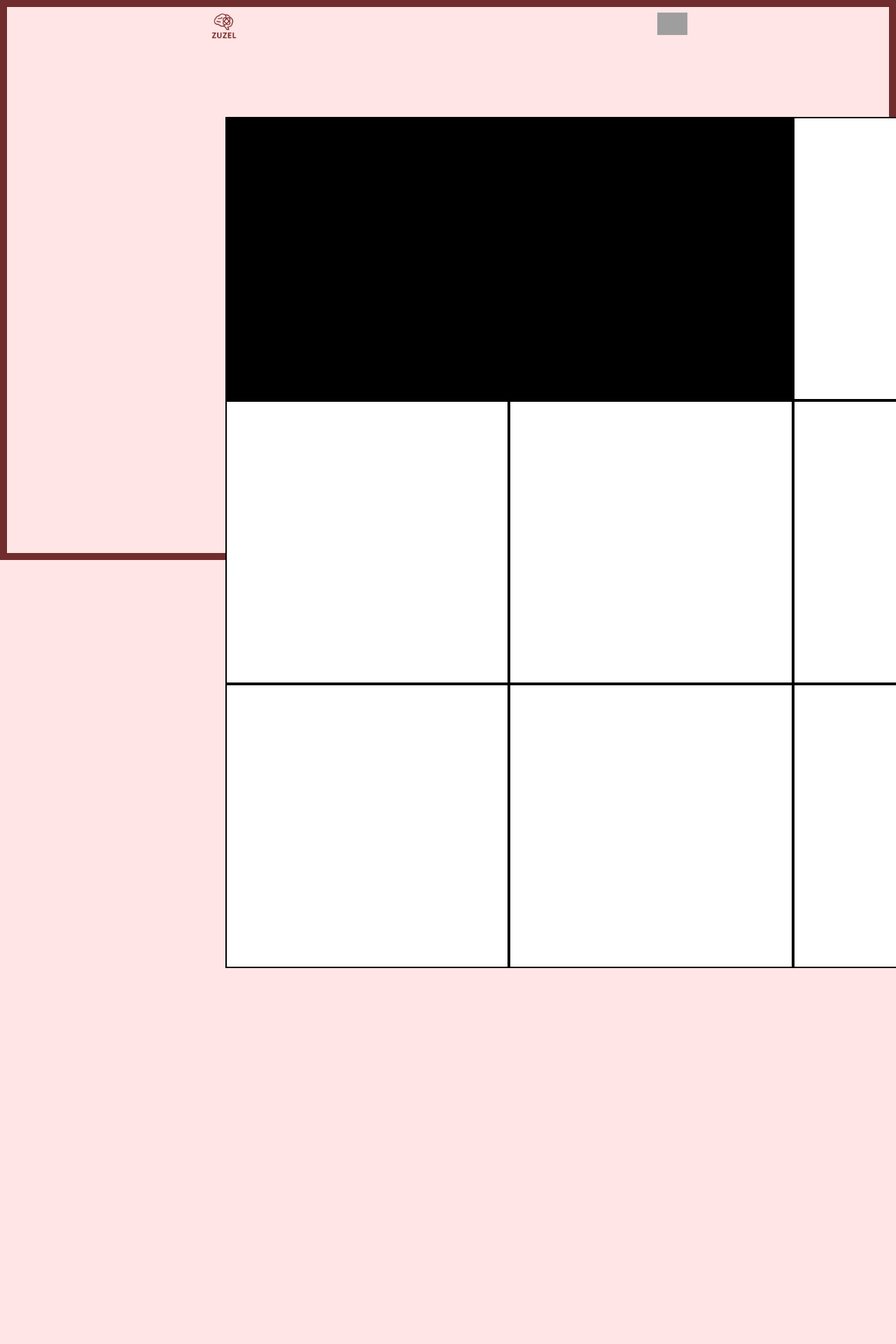
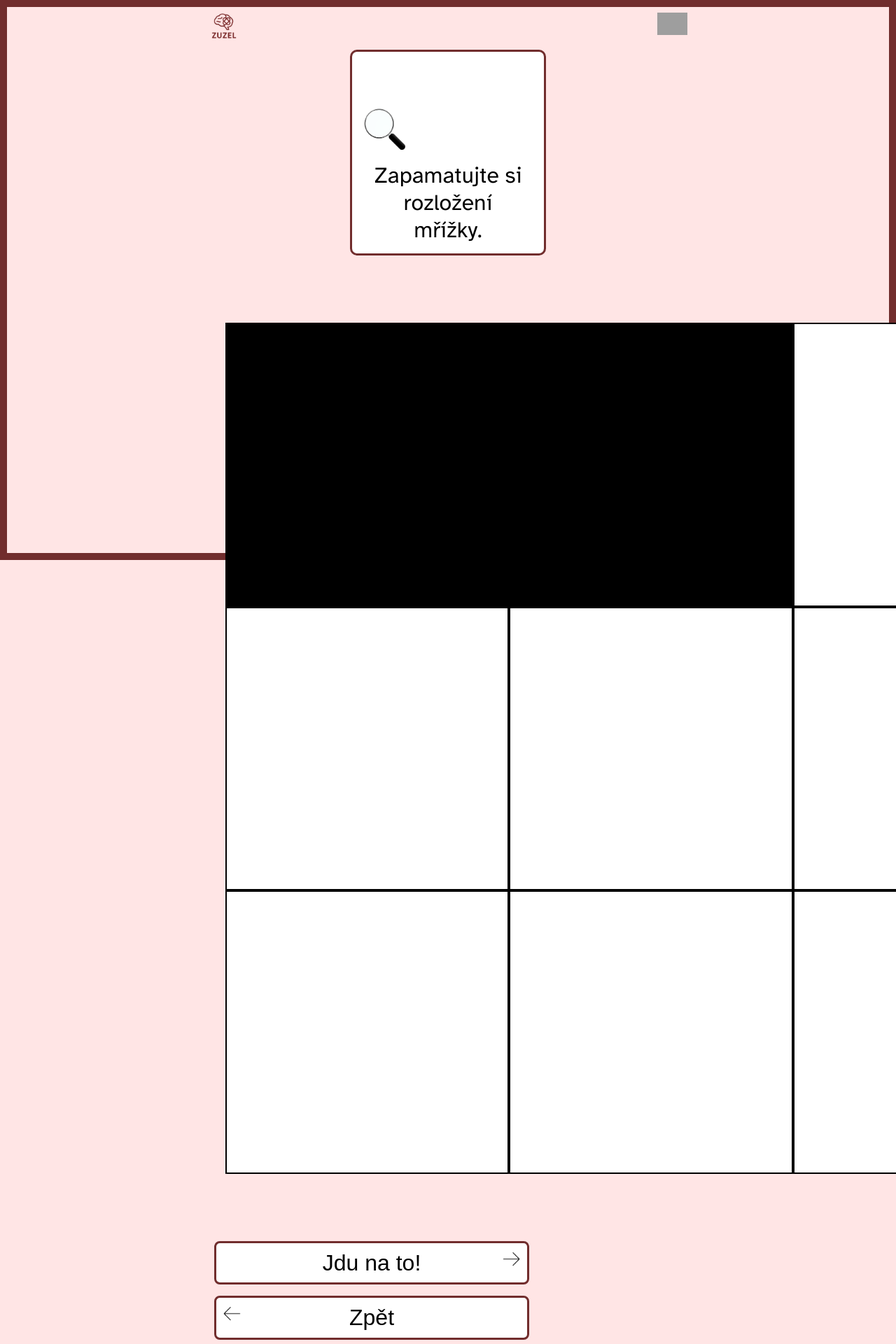
Before and after one commit to ZuskaS/Zuzel, a React (Vite) app: page /game/difficulty1 in a window 1280 px wide. Shown: the top 1920 px of the page at 70% size. Before the commit the page ends 1479 px from the top, so only its background shows below. Built offline with nearby package versions, Linux system fonts and the light colour scheme; grey boxes are pictures that could not be loaded.

Commit message:
úprava phrase 1

```diff
--- a/src/Components/Phase1/Phase1.jsx
+++ b/src/Components/Phase1/Phase1.jsx
@@ -1,9 +1,22 @@
 import { Grid } from '../../Components/Grid/Grid';
+import { PageTitle } from '../PageTitle/PageTitle';
+import { Button } from '../Button/Button';
+import arrowRight from '../../img/arrow-right.png';
+import arrowLeft from '../../img/arrow-left.png';
+import lupa from '../../img/lupa.png';
 
 export const Phase1 = ({ size, generateNumbers }) => {
   return (
     <div className="container">
+      <PageTitle>
+        <div className="pageTitle-memory">
+          <img className="instruction__lupa memory" src={lupa} alt="lupa" />
+          <p>Zapamatujte si rozložení mřížky.</p>
+        </div>
+      </PageTitle>
       <Grid size={size} numbers={generateNumbers} />
+      <Button text="Jdu na to!" image={arrowRight} position={'right'} />
+      <Button text="Zpět" image={arrowLeft} position={'left'} />
     </div>
   );
 };
```
